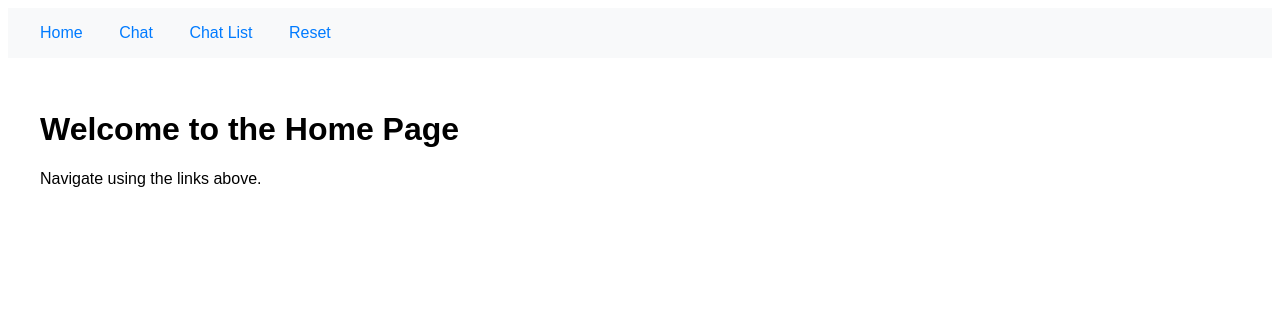
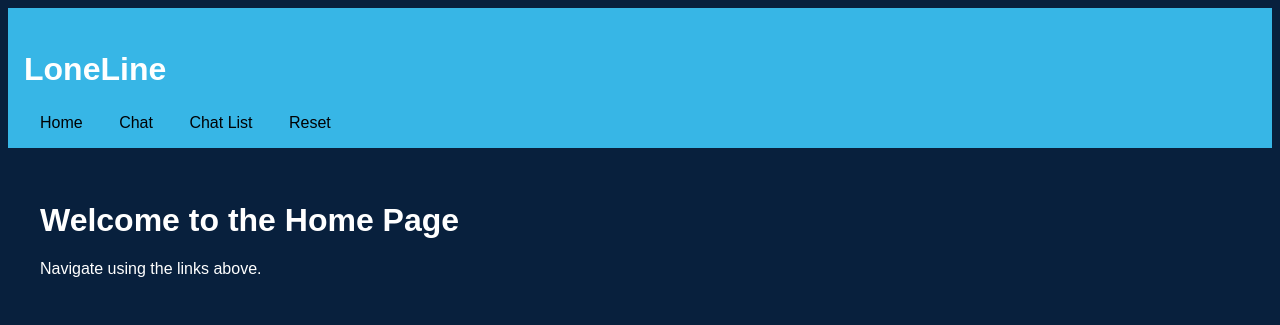
Before and after one commit to Plasmow/aisummit_mental_health, a Flask app: page / in a window 1280 px wide. Shown: the top 325 px of the page. Run offline with Flask 3, Linux system fonts and the light colour scheme.

Commit message:
styling v1

```diff
--- a/flask_app/static/style.css
+++ b/flask_app/static/style.css
@@ -3,14 +3,14 @@ body {
 }
 
 nav {
-    background-color: #f8f9fa;
+    background-color: #37B6E6;
     padding: 1em;
 }
 
 nav a {
     margin: 0 1em;
     text-decoration: none;
-    color: #007bff;
+    color: #000204;
 }
 
 .container {
@@ -19,3 +19,17 @@ nav a {
 
 form div {
     margin-bottom: 1em;
+
+}
+
+
+.container {
+    padding: 2em;
+    background-color:  #08203D; /* Même couleur de fond pour le conteneur */
+}
+
+body {
+    background-color: #08203D; /* Couleur bleu foncé */
+    color: #ffffff; /* Couleur du texte en blanc pour contraster */
+    font-family: Arial, sans-serif;
+}
--- a/flask_app/templates/base.html
+++ b/flask_app/templates/base.html
@@ -3,15 +3,17 @@
 <head>
     <meta charset="UTF-8">
     <meta name="viewport" content="width=device-width, initial-scale=1.0">
-    <title>{% block title %}My Flask App{% endblock %}</title>
+    <title>LoneLine - {% block title %}{% endblock %}</title>
     <link rel="stylesheet" href="{{ url_for('static', filename='style.css') }}">
 </head>
 <body>
     <nav>
+        <h1 style="font-size: 2em;">LoneLine</h1>
         <a href="{{ url_for('home') }}">Home</a>
         <a href="{{ url_for('chat') }}">Chat</a>
         <a href="{{ url_for('chat_list') }}">Chat List</a>
         <a href="/reset">Reset</a>
+
     </nav>
     <div class="container">
         {% block content %}{% endblock %}
```
Also changed, not shown: flask_app/static/script.js (line endings or trailing spaces).
